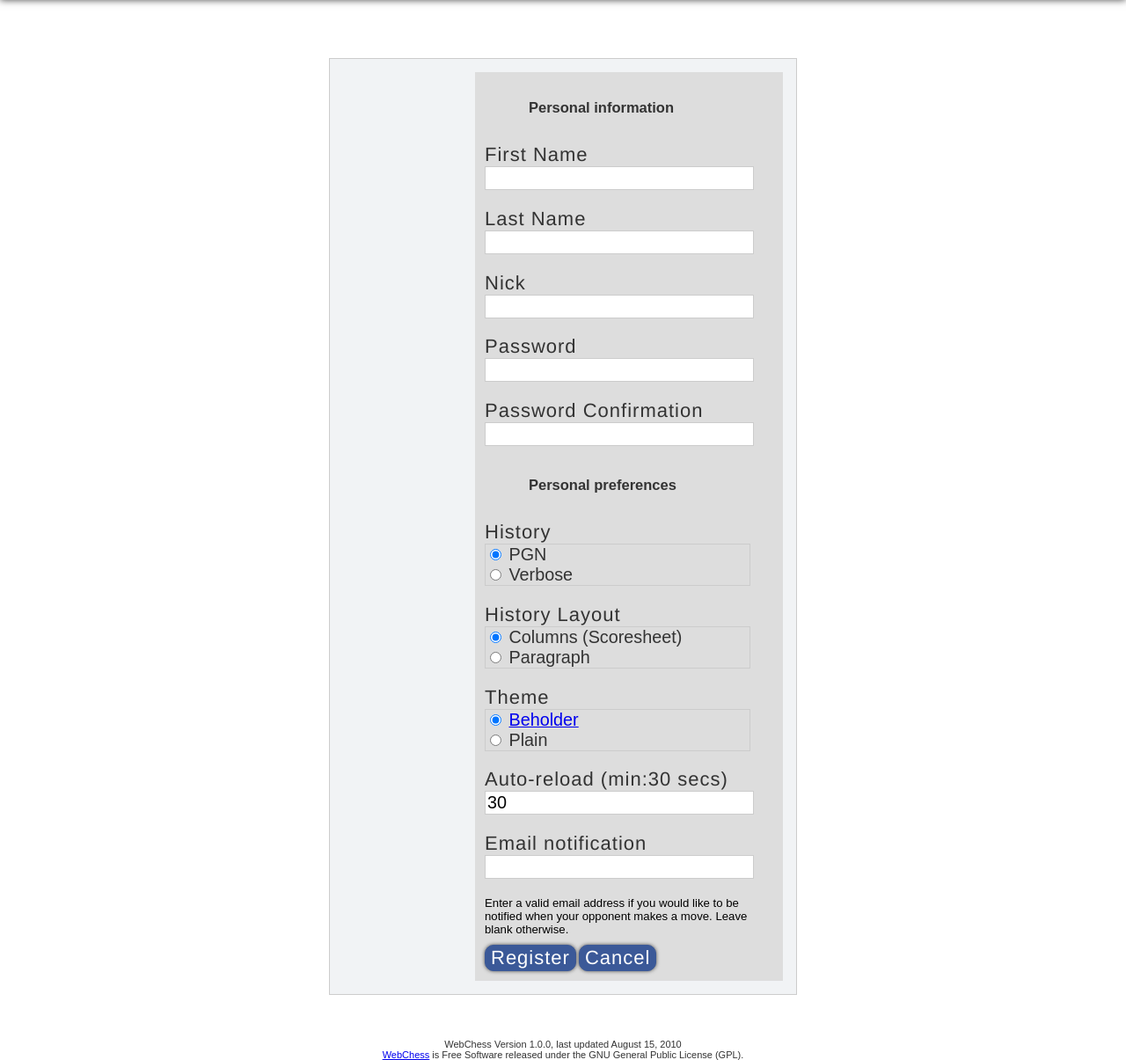
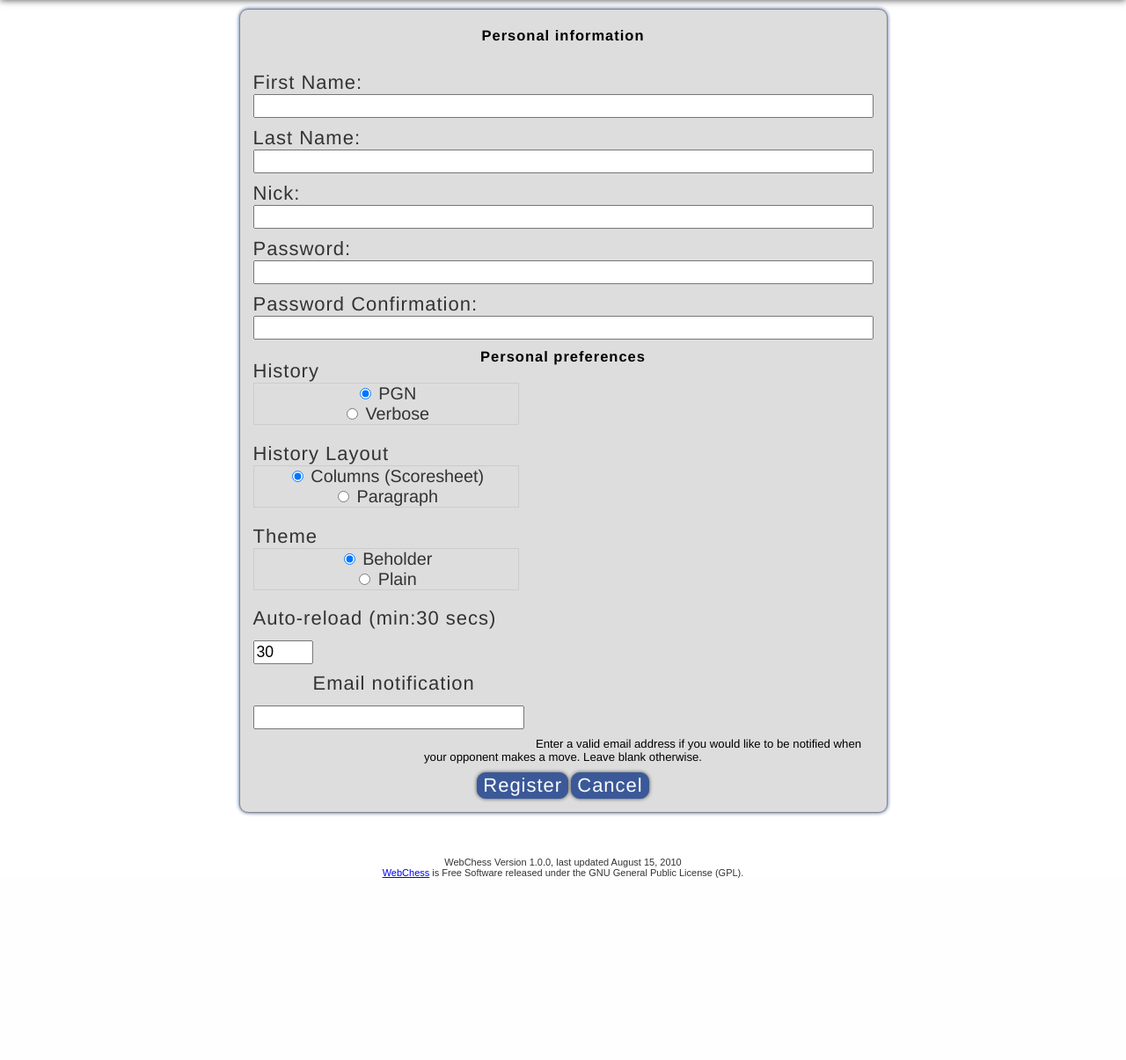
Before and after one commit to natrixx/iPad-WebChess, a PHP site: page /newuser.php in a window 1280 px wide. Shown: the part 56-1261 px from the top of the page at 88% size. After the commit the page ends 1054 px from the top, so only its background shows below. Run offline with PHP 8.4, Linux system fonts and the light colour scheme; data that the repository does not hold is empty.

Commit message:
Various Style edits for text fields

```diff
--- a/newuser.php
+++ b/newuser.php
@@ -77,23 +77,23 @@
 			<form name="userdata" method="post" action="mainmenu.php">
 				<div class="form-block">
                                         <h1><?php echo gettext("Personal information");?></h1>
-                                        <div class="inputlabel"><?php echo gettext("First Name");?></div>
-					<div><input name="txtFirstName" type="text" class="inputbox" value="<?php echo($_POST['txtFirstName']); ?>" /></div>
-                                        <div class="inputlabel"><?php echo gettext("Last Name");?></div>
-					<div><input name="txtLastName" type="text" class="inputbox" value="<?php echo($_POST['txtLastName']); ?>" /></div>
-                                        <div class="inputlabel"><?php echo gettext("Nick");?></div>
+                                        <div class="inputlabel"><?php echo gettext("First Name:");?></div>
+					<div><input name="txtFirstName" type="text" class="inputboxes" value="<?php echo($_POST['txtFirstName']); ?>" /></div>
+                                        <div class="inputlabel"><?php echo gettext("Last Name:");?></div>
+					<div><input name="txtLastName" type="text" class="inputboxes" value="<?php echo($_POST['txtLastName']); ?>" /></div>
+                                        <div class="inputlabel"><?php echo gettext("Nick:");?></div>
 					<div>
-						<input name="txtNick" type="text" class="inputbox" />
+						<input name="txtNick" type="text" class="inputboxes" />
 						<?php
 							/* this var is set to true in mainmenu.php */
 							if ($tmpNewUser)
 								echo("<div class=\"warning\">Sorry, the nick you have chosen (".$_POST['txtNick'].") is already in use.  Please try another.</div>");
 						?>
 					</div>
-                                        <div class="inputlabel"><?php echo gettext("Password");?></div>
-					<div><input name="pwdPassword" type="password" class="inputbox" /></div>
-                                        <div class="inputlabel"><?php echo gettext("Password Confirmation");?></div>
-					<div><input name="pwdPassword2" type="password" class="inputbox" /></div>
+                                        <div class="inputlabel"><?php echo gettext("Password:");?></div>
+					<div><input name="pwdPassword" type="password" class="inputboxes" /></div>
+                                        <div class="inputlabel"><?php echo gettext("Password Confirmation:");?></div>
+					<div><input name="pwdPassword2" type="password" class="inputboxes" /></div>
                                         <h1><?php echo gettext("Personal preferences");?></h1>
                                         <div class="inputlabel"><?php echo gettext("History");?></div>
 					<div class="inputbox">
@@ -107,15 +107,15 @@
 					</div>
                                         <div class="inputlabel"><?php echo gettext("Theme");?></div>
 					<div class="inputbox">
-                                                <div><input name="rdoTheme" type="radio" value="beholder" checked="checked" /> <a href="http://www.beholder.co.uk"><?php echo gettext("Beholder");?></a></div>
+                                                <div><input name="rdoTheme" type="radio" value="beholder" checked="checked" /> <?php echo gettext("Beholder");?></div>
                                                 <div><input name="rdoTheme" type="radio" value="plain" /> <?php echo gettext("Plain");?></div>
 					</div>
                                         <div class="inputlabel"><?php echo gettext("Auto-reload") . " (" . gettext("min:") . ($CFG_MINAUTORELOAD) . " " . gettext("secs") . ")";?></div>
-					<div><input type="text" class="inputbox" name="txtReload" value="<?php echo ($CFG_MINAUTORELOAD); ?>" /></div>
-					<?php if ($CFG_USEEMAILNOTIFICATION) { ?>
+					<br><div><input type="text" class="inputboxPrefsReload" name="txtReload" value="<?php echo ($CFG_MINAUTORELOAD); ?>" /></div>
+					<br><br><br><?php if ($CFG_USEEMAILNOTIFICATION) { ?>
                                                         <div class="inputlabel"><?php echo gettext("Email notification");?></div>
-							<div><input type="text" class="inputbox" name="txtEmailNotification" value="<?php echo($_POST['txtEmailNotification']); ?>" /></div>
-                                                        <div class="instruction"><?php echo gettext("Enter a valid email address if you would like to be notified when your opponent makes a move. Leave blank otherwise.");?></div>
+							<br><div><input type="text" class="inputboxPrefsEmail" name="txtEmailNotification" value="<?php echo($_POST['txtEmailNotification']); ?>" /></div>
+                                                        <br><br><br><div class="instruction"><?php echo gettext("Enter a valid email address if you would like to be notified when your opponent makes a move. Leave blank otherwise.");?></div>
 					<?php } ?>
 
                                         <input name="btnCreate" type="button" class="button" value="<?php echo gettext("Register");?>" onClick="validateForm()" />
--- a/userlogin.css
+++ b/userlogin.css
@@ -84,21 +84,25 @@ form {
 }
 
 .preferences {
+	font-family: "HelveticaNeue-Light", "Helvetica Neue Light", "Helvetica Neue", Helvetica, Arial, "Lucida Grande", sans-serif;
 	margin-left: auto;
 	margin-right: auto;
-	margin-top: 6em;
-	padding: 15px;
-	border: 1px solid #cccccc;
-	width: 500px;
-	background: #F1F3F5;
+	margin-top: 10px;
+	padding: 5px;
+	width: 725px;
+	background: #dddddd;
+	border:1px solid #888;
+	border-radius:10px;
+	box-shadow: #3B5998 0px 0px 4px;
 }
 
 .preferences h1 {
-	color: #333;
+	font-family: "HelveticaNeue-Light", "Helvetica Neue Light", "Helvetica Neue", Helvetica, Arial, "Lucida Grande", sans-serif;
+	letter-spacing: 1px;
+	color: #000;
 	margin: 0px;
 	height: 50px;
-	padding: 15px 4px 0 50px;
- 	text-align: left;
+ 	text-align: center;
 	font-size: 1.5em;
 }
 
@@ -107,7 +111,7 @@ form {
 	}
 
 .form-block {
-	border: 1px solid #dddddd;
+	font-family: "HelveticaNeue-Light", "Helvetica Neue Light", "Helvetica Neue", Helvetica, Arial, "Lucida Grande", sans-serif;
 	background: #dddddd;
 	padding-top: 15px;
 	padding-left: 10px;
@@ -117,14 +121,14 @@ form {
 
 .login-form {
 	text-align: left;
-	/*float: right;*/
 	width: 350px;
 }
 
 .preferences-form {
-	text-align: left;
+	font-family: "HelveticaNeue-Light", "Helvetica Neue Light", "Helvetica Neue", Helvetica, Arial, "Lucida Grande", sans-serif;
+	text-align: center;
 	float: right;
-	width: 70%;
+	width: 725px;
 }
 
 .login-text {
@@ -145,6 +149,28 @@ form {
 	margin: 0 0 1em 0;
 	border: 1px solid #ccc;
 	font-size: 1.8em;
+	}
+
+.inputboxes {
+	width: 99%;
+	margin: auto;
+	margin-bottom: 10px;
+	float: left;
+	font-size: 1.6em;
+	}
+
+.inputboxPrefsReload{
+	width: 60px;
+	margin-bottom: 10px;
+	float: left;
+	font-size: 1.6em;
+}
+
+.inputboxPrefsEmail {
+	width: 300px;
+	margin-bottom: 10px;
+	float: left;
+	font-size: 1.6em;
 	}
 
 .remember {
```
